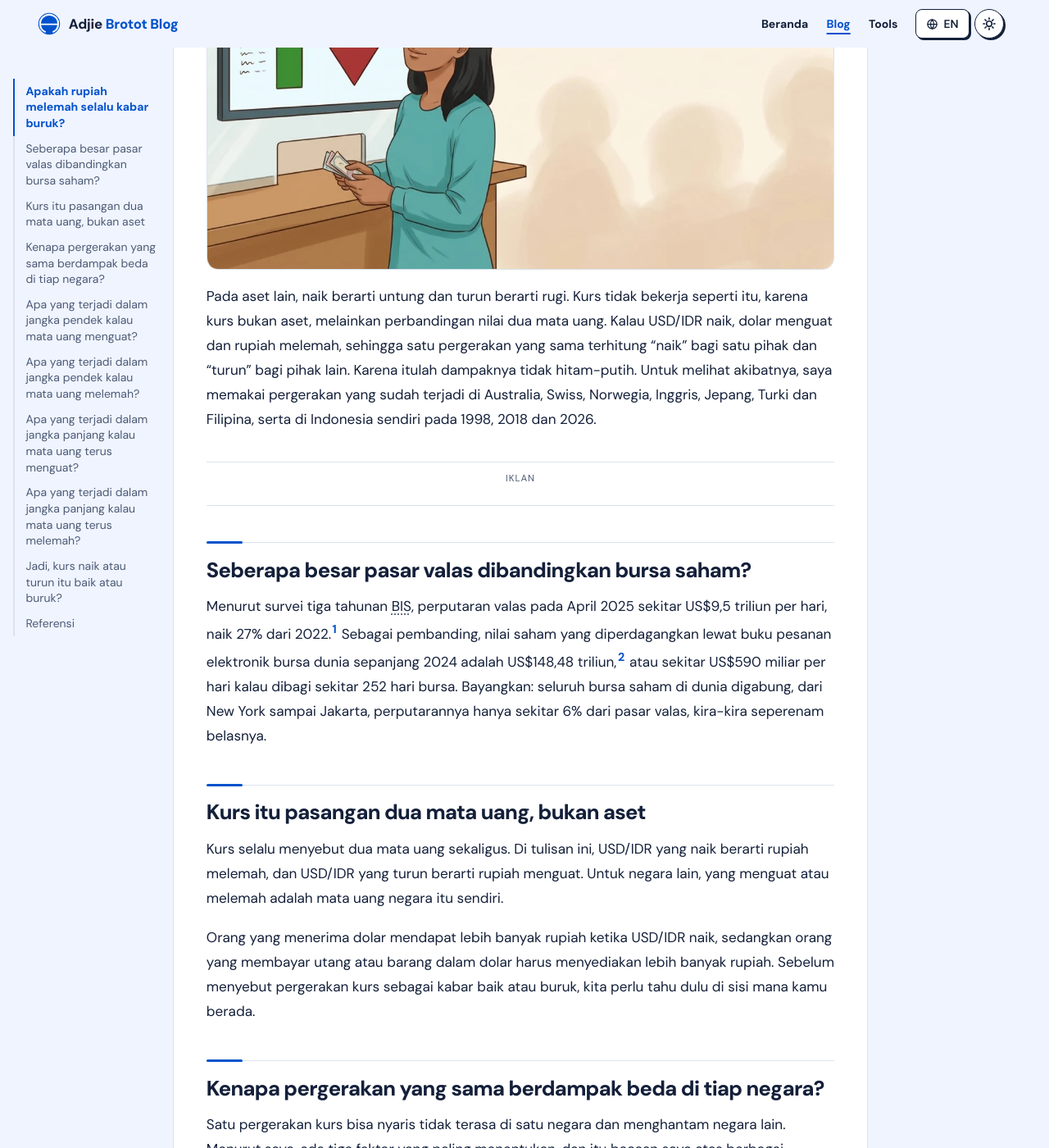
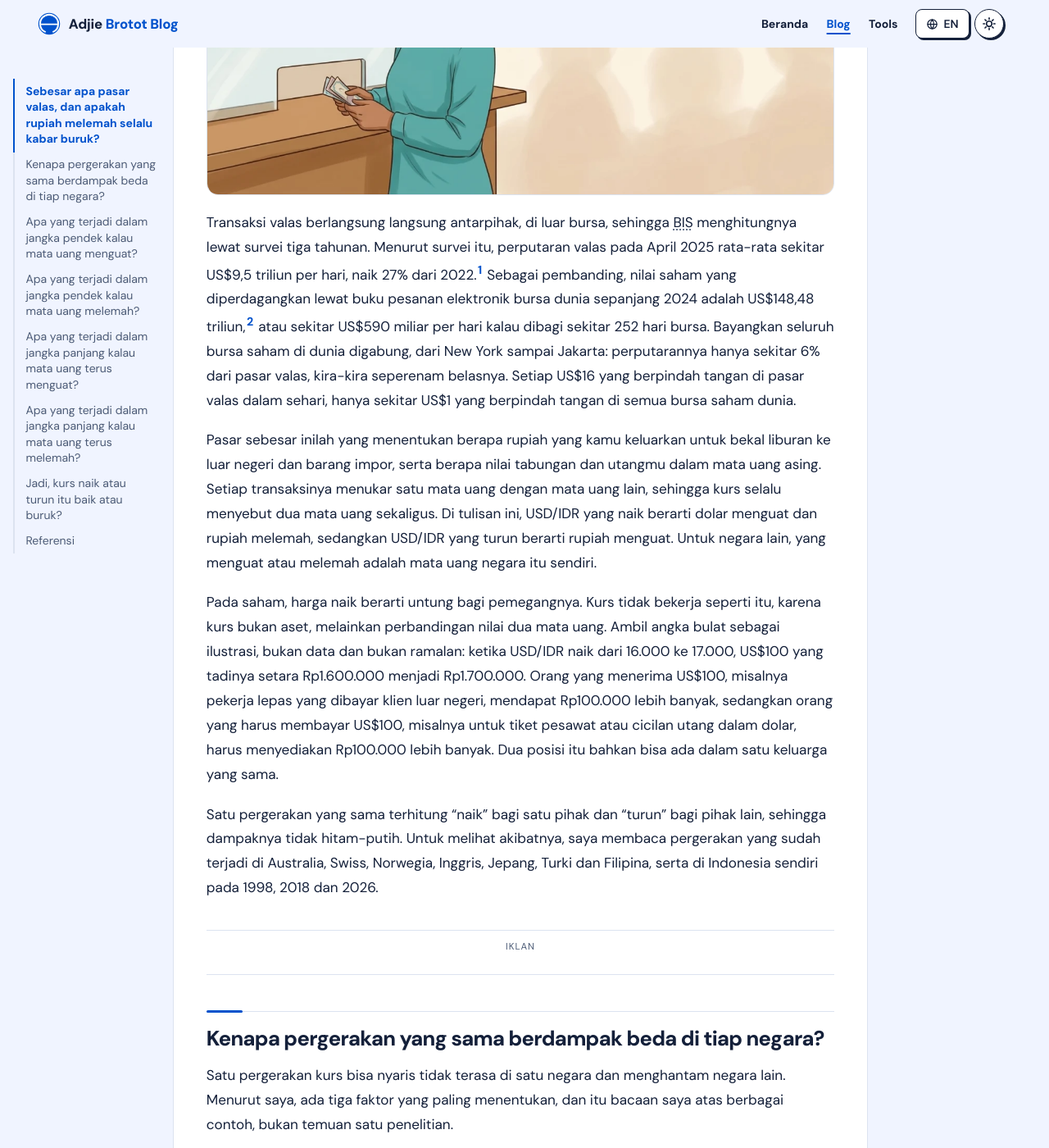
Before and after one commit to adjiebrotot/blog, a Jekyll site: the page built from id/_posts/2026-11-19-dampak-kurs-rupiah-ke-kehidupan-sehari-hari.md, in a window 1280 px wide and 1400 px high, scrolled down 2039 px. Shown: the whole window at 82% size. Built offline with Jekyll 4.4.1, drawn with Linux system fonts in a browser that asks for light colours; some of the changed text lies outside the part shown.

Commit message:
Merge first three sections of Indonesian currency post into one
Co-Authored-By: Claude Sonnet 5.5 <noreply@anthropic.com>
Claude-Session: https://claude.ai/code/session_01QpNtMhL2Eeea1raQALsGVw

```diff
--- a/id/_posts/2026-11-19-dampak-kurs-rupiah-ke-kehidupan-sehari-hari.md
+++ b/id/_posts/2026-11-19-dampak-kurs-rupiah-ke-kehidupan-sehari-hari.md
@@ -18,25 +18,21 @@ bmc_message: "Kurs boleh naik turun, tetapi semangat saya menulis tetap stabil k
 * TOC
 {:toc}
 
-## Apakah rupiah melemah selalu kabar buruk?
+## Sebesar apa pasar valas, dan apakah rupiah melemah selalu kabar buruk?
 
-Kurs bergerak setiap hari, dan perputaran uang di pasarnya jauh lebih besar daripada yang biasanya kita bayangkan. Pasar valuta asing (valas) adalah pasar terbesar di dunia, yang perputarannya sekitar US$9,5 triliun per hari menurut survei tiga tahunan BIS pada April 2025. Sebagai pembanding, seluruh bursa saham dunia digabung hanya berputar sekitar US$590 miliar per hari, kurang dari sepersepuluhnya.
+Hampir setiap hari ada berita tentang kurs: rupiah melemah, dolar menguat. Di balik satu angka itu ada pasar valuta asing (valas), tempat orang menukar satu mata uang dengan mata uang lain, dan pasar ini jauh lebih besar daripada yang biasanya kita bayangkan.
 
 <figure>
 <img src="/assets/img/fx-ill-money-changer.webp" alt="Perempuan berambut hitam sebahu dan berblus hijau tosca berdiri di loket penukaran uang sambil memegang beberapa lembar uang kertas, menatap layar dengan panah hijau besar ke atas dan panah merah besar ke bawah" width="1200" height="670" loading="lazy">
 </figure>
 
-Pada aset lain, naik berarti untung dan turun berarti rugi. Kurs tidak bekerja seperti itu, karena kurs bukan aset, melainkan perbandingan nilai dua mata uang. Kalau USD/IDR naik, dolar menguat dan rupiah melemah, sehingga satu pergerakan yang sama terhitung "naik" bagi satu pihak dan "turun" bagi pihak lain. Karena itulah dampaknya tidak hitam-putih. Untuk melihat akibatnya, saya memakai pergerakan yang sudah terjadi di Australia, Swiss, Norwegia, Inggris, Jepang, Turki dan Filipina, serta di Indonesia sendiri pada 1998, 2018 dan 2026.
+Transaksi valas berlangsung langsung antarpihak, di luar bursa, sehingga BIS menghitungnya lewat survei tiga tahunan. Menurut survei itu, perputaran valas pada April 2025 rata-rata sekitar US$9,5 triliun per hari, naik 27% dari 2022.[^bis] Sebagai pembanding, nilai saham yang diperdagangkan lewat buku pesanan elektronik bursa dunia sepanjang 2024 adalah US$148,48 triliun,[^wfe] atau sekitar US$590 miliar per hari kalau dibagi sekitar 252 hari bursa. Bayangkan seluruh bursa saham di dunia digabung, dari New York sampai Jakarta: perputarannya hanya sekitar 6% dari pasar valas, kira-kira seperenam belasnya. Setiap US$16 yang berpindah tangan di pasar valas dalam sehari, hanya sekitar US$1 yang berpindah tangan di semua bursa saham dunia.
 
-## Seberapa besar pasar valas dibandingkan bursa saham?
+Pasar sebesar inilah yang menentukan berapa rupiah yang kamu keluarkan untuk bekal liburan ke luar negeri dan barang impor, serta berapa nilai tabungan dan utangmu dalam mata uang asing. Setiap transaksinya menukar satu mata uang dengan mata uang lain, sehingga kurs selalu menyebut dua mata uang sekaligus. Di tulisan ini, USD/IDR yang naik berarti dolar menguat dan rupiah melemah, sedangkan USD/IDR yang turun berarti rupiah menguat. Untuk negara lain, yang menguat atau melemah adalah mata uang negara itu sendiri.
 
-Menurut survei tiga tahunan BIS, perputaran valas pada April 2025 sekitar US$9,5 triliun per hari, naik 27% dari 2022.[^bis] Sebagai pembanding, nilai saham yang diperdagangkan lewat buku pesanan elektronik bursa dunia sepanjang 2024 adalah US$148,48 triliun,[^wfe] atau sekitar US$590 miliar per hari kalau dibagi sekitar 252 hari bursa. Bayangkan: seluruh bursa saham di dunia digabung, dari New York sampai Jakarta, perputarannya hanya sekitar 6% dari pasar valas, kira-kira seperenam belasnya.
+Pada saham, harga naik berarti untung bagi pemegangnya. Kurs tidak bekerja seperti itu, karena kurs bukan aset, melainkan perbandingan nilai dua mata uang. Ambil angka bulat sebagai ilustrasi, bukan data dan bukan ramalan: ketika USD/IDR naik dari 16.000 ke 17.000, US$100 yang tadinya setara Rp1.600.000 menjadi Rp1.700.000. Orang yang menerima US$100, misalnya pekerja lepas yang dibayar klien luar negeri, mendapat Rp100.000 lebih banyak, sedangkan orang yang harus membayar US$100, misalnya untuk tiket pesawat atau cicilan utang dalam dolar, harus menyediakan Rp100.000 lebih banyak. Dua posisi itu bahkan bisa ada dalam satu keluarga yang sama.
 
-## Kurs itu pasangan dua mata uang, bukan aset
-
-Kurs selalu menyebut dua mata uang sekaligus. Di tulisan ini, USD/IDR yang naik berarti rupiah melemah, dan USD/IDR yang turun berarti rupiah menguat. Untuk negara lain, yang menguat atau melemah adalah mata uang negara itu sendiri.
-
-Orang yang menerima dolar mendapat lebih banyak rupiah ketika USD/IDR naik, sedangkan orang yang membayar utang atau barang dalam dolar harus menyediakan lebih banyak rupiah. Sebelum menyebut pergerakan kurs sebagai kabar baik atau buruk, kita perlu tahu dulu di sisi mana kamu berada.
+Satu pergerakan yang sama terhitung "naik" bagi satu pihak dan "turun" bagi pihak lain, sehingga dampaknya tidak hitam-putih. Untuk melihat akibatnya, saya membaca pergerakan yang sudah terjadi di Australia, Swiss, Norwegia, Inggris, Jepang, Turki dan Filipina, serta di Indonesia sendiri pada 1998, 2018 dan 2026.
 
 ## Kenapa pergerakan yang sama berdampak beda di tiap negara?
 
```
